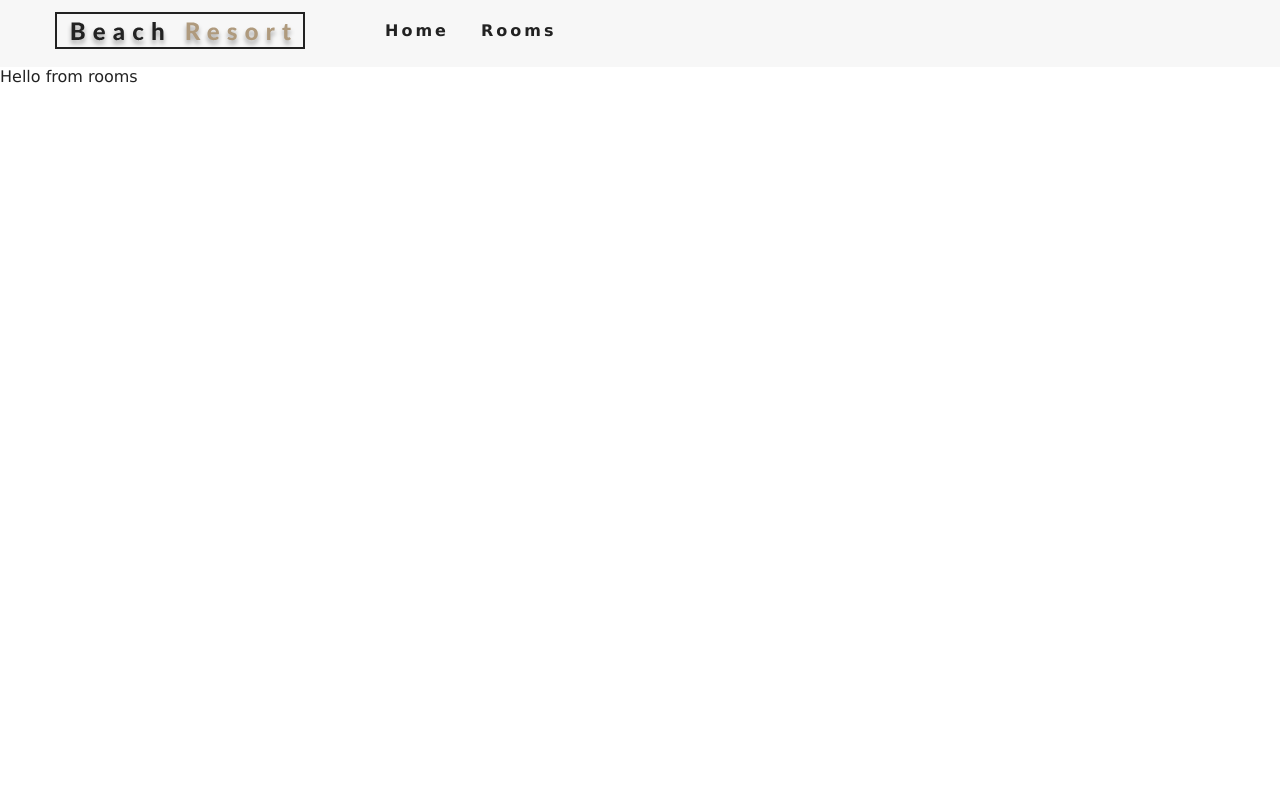
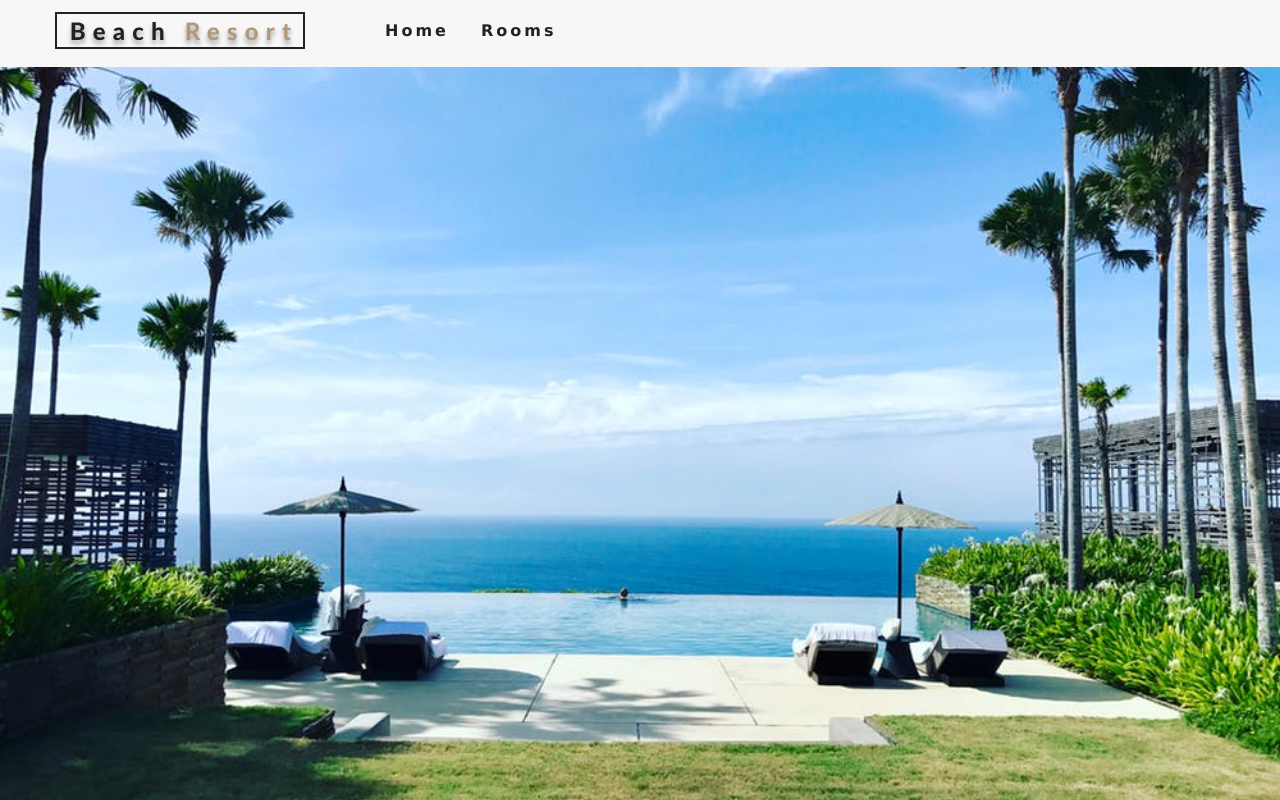
Before and after one commit to ravinduf/resort, a React (Create React App) app: page /rooms in a window 1280 px wide. Built offline with nearby package versions, Linux system fonts and the light colour scheme.

Commit message:
rendered hero component in remaining pages

```diff
--- a/src/pages/Error.js
+++ b/src/pages/Error.js
@@ -1,9 +1,10 @@
-import React from 'react'
+import React from 'react';
+import Hero from '../components/Hero';
 
 function Error() {
     return (
         <div>
-            Hello from error page
+            <Hero />
         </div>
     )
 }
--- a/src/pages/Home.js
+++ b/src/pages/Home.js
@@ -4,9 +4,11 @@ import Hero from '../components/Hero';
 function Home() {
     return (
         <div>
-          <Hero hero="defaultHero" />
+          <Hero />
         </div>
     )
 }
 
+
+
 export default Home;
--- a/src/pages/Rooms.js
+++ b/src/pages/Rooms.js
@@ -1,9 +1,10 @@
-import React from 'react'
+import React from 'react';
+import Hero from '../components/Hero';
 
 function Rooms() {
     return (
         <div>
-            Hello from rooms
+            <Hero />
         </div>
     )
 }
--- a/src/pages/SingleRoom.js
+++ b/src/pages/SingleRoom.js
@@ -1,10 +1,11 @@
 import React, { Component } from 'react';
+import Hero from '../components/Hero';
 
 class SingleRoom extends Component {
     render() {
         return (
             <div>
-                Hello from single Room page
+                <Hero />
             </div>
         )
     }
```
